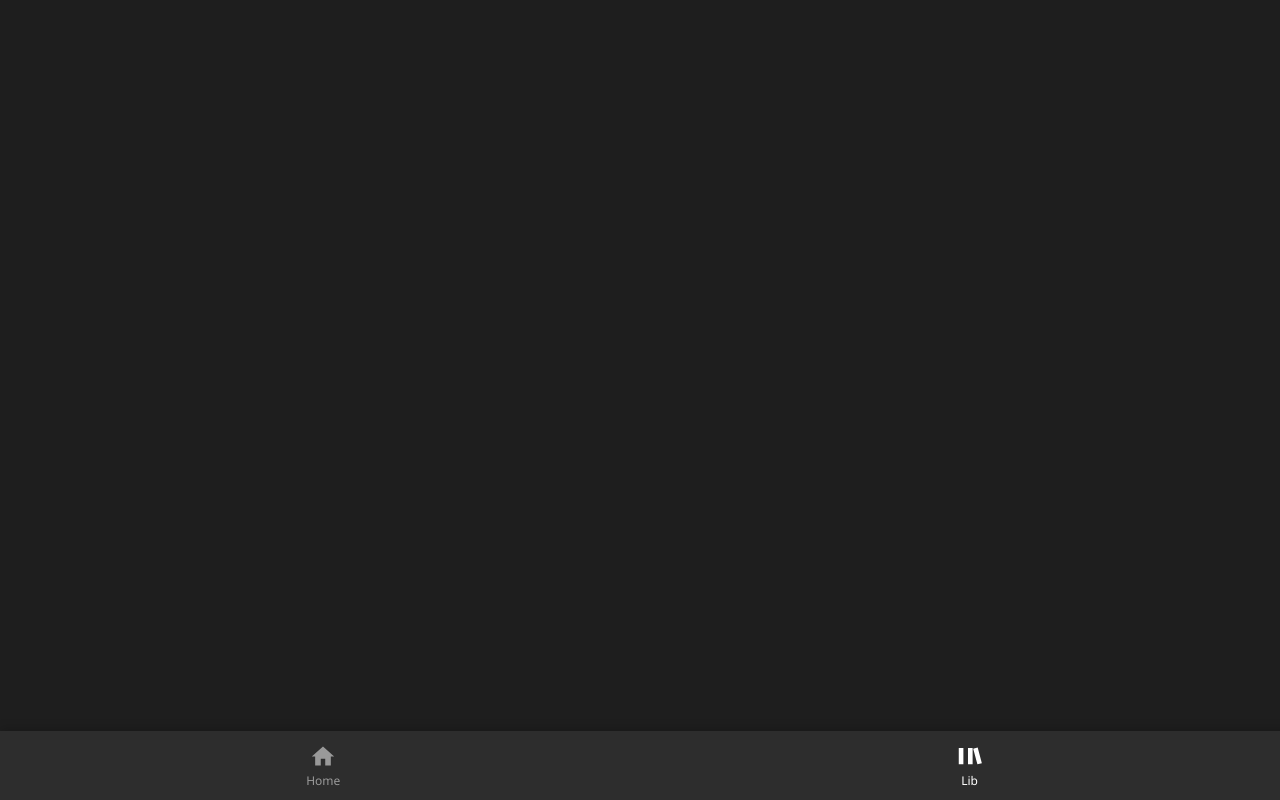
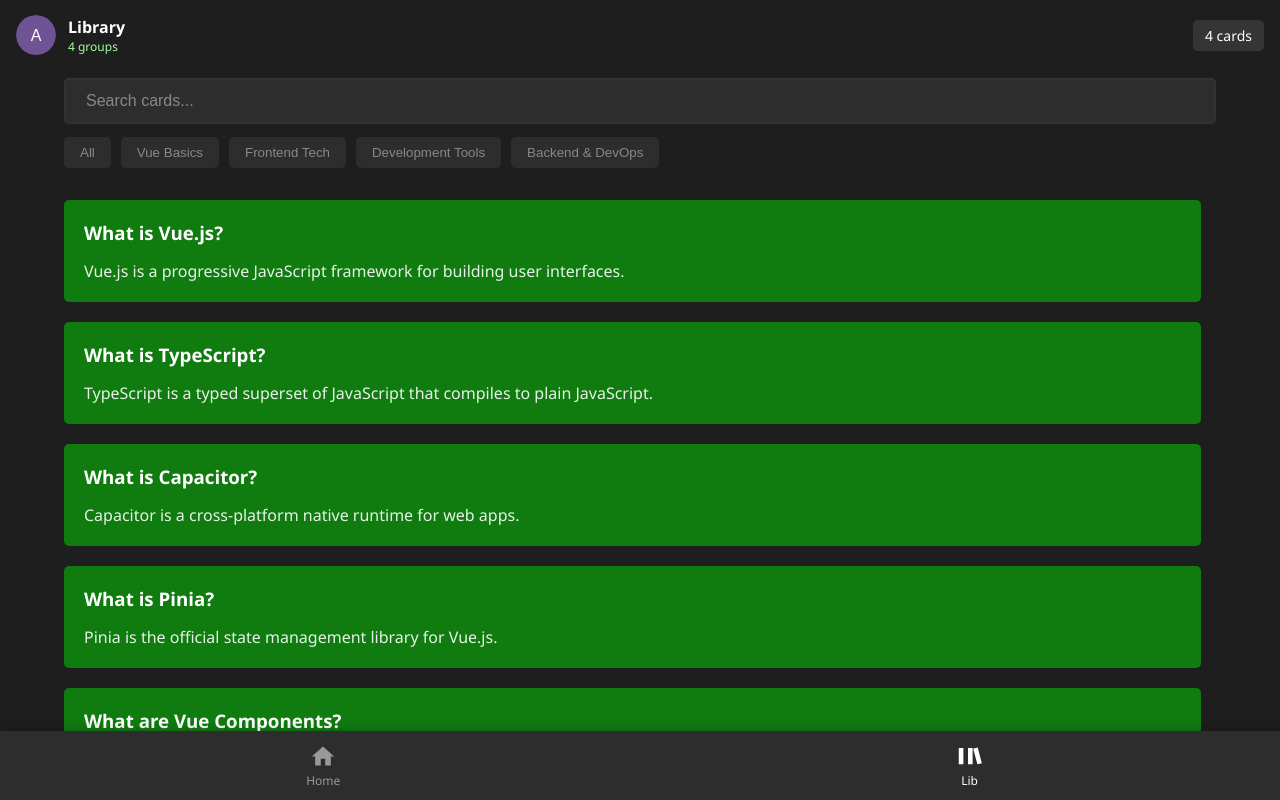
Before and after one commit to lingkerio/agile-cards, a Vue app: page /lib/groups/1 in a window 1280 px wide. Before the commit this address had no page. Built offline with nearby package versions, Linux system fonts and the light colour scheme; the HTML template or start-up script is replaced by a standard one.

Commit message:
- 界面美化

```diff
--- a/components.d.ts
+++ b/components.d.ts
@@ -10,7 +10,6 @@
   export interface GlobalComponents {
     AddButton: typeof import('./src/components/AddButton.vue')['default']
     BottomNavigation: typeof import('./src/components/BottomNavigation.vue')['default']
-    CardGroup: typeof import('./src/components/CardGroup.vue')['default']
     CardView: typeof import('./src/components/CardView.vue')['default']
     RouterLink: typeof import('vue-router')['RouterLink']
     RouterView: typeof import('vue-router')['RouterView']
--- a/src/App.vue
+++ b/src/App.vue
@@ -4,9 +4,14 @@
 
 <template>
   <div class="app">
-    <transition name="fade" mode="out-in">
+    <!-- <transition name="fade" mode="out-in">
       <router-view />
-    </transition>
+    </transition> -->
+    <router-view v-slot="{ Component }">
+      <transition name="fade" mode="out-in">
+        <component :is="Component" />
+      </transition>
+    </router-view>
     <BottomNavigation />
   </div>
 </template>
@@ -32,7 +37,7 @@
 /* 路由过渡动画 */
 .fade-enter-active,
 .fade-leave-active {
-  transition: opacity 0.3s ease;
+  transition: opacity 0.2s ease-in-out;
 }
 
 .fade-enter-from,
--- a/src/components/BottomNavigation.vue
+++ b/src/components/BottomNavigation.vue
@@ -84,7 +84,7 @@
   justify-content: space-around;
   align-items: center;
   box-shadow: 0 -2px 10px rgba(0, 0, 0, 0.2);
-  z-index: 1000;
+  z-index: 9999;
 }
 
 .nav-item {
--- a/src/components/CardView.vue
+++ b/src/components/CardView.vue
@@ -11,7 +11,7 @@
 }>();
 
 const handleClick = () => {
-  router.push(`/lib/${props.title}`);
+  router.push(`/lib/groups/${props.title}`);
 };
 </script>
 
@@ -35,7 +35,7 @@
 .card-view {
   position: relative;
   height: 400px;
-  border-radius: 15px;
+  border-radius: 5px;
   overflow: hidden;
   margin: 0;
   margin-bottom: 16px;
--- a/src/components/TopBar.vue
+++ b/src/components/TopBar.vue
@@ -1,33 +1,37 @@
 <script setup lang="ts">
 import { ref, onMounted, onUnmounted } from 'vue';
+import { defineProps } from 'vue';
 
-const opacity = ref(0);
+// const opacity = ref(0);
 
-const handleScroll = () => {
-  // 计算透明度，随着滚动增加透明度
-  const scrollTop = window.scrollY;
-  // 当滚动超过100px时，顶栏完全不透明
-  opacity.value = Math.min(scrollTop / 100, 1);
-};
+// const handleScroll = () => {
+//   const scrollTop = window.scrollY;
+//   opacity.value = Math.min(scrollTop / 30, 1);
+// };
 
-onMounted(() => {
-  window.addEventListener('scroll', handleScroll);
-});
+// onMounted(() => {
+//   window.addEventListener('scroll', handleScroll);
+// });
 
-onUnmounted(() => {
-  window.removeEventListener('scroll', handleScroll);
-});
+// onUnmounted(() => {
+//   window.removeEventListener('scroll', handleScroll);
+// });
+
+const props = defineProps<{
+  info: string;
+  status: string;
+}>();
 </script>
 
 <template>
-  <div class="top-bar" :style="{ backgroundColor: `rgba(45, 45, 45, ${opacity})` }">
+  <div class="top-bar">
     <div class="user-info">
       <div class="avatar">
         <img src="@/assets/images/avatar.svg" alt="User Avatar" />
       </div>
       <div class="info">
-        <div class="username">Username</div>
-        <div class="status">Online</div>
+        <div class="infomation">{{ props.info }}</div>
+        <div class="status">{{ props.status }}</div>
       </div>
     </div>
     <div class="card-info">
@@ -49,6 +53,7 @@
   padding: 0 16px;
   z-index: 50;
   transition: background-color 0.3s ease;
+  background-color: #1e1e1e;
 }
 
 .user-info {
@@ -75,7 +80,7 @@
   flex-direction: column;
 }
 
-.username {
+.infomation {
   font-weight: bold;
   color: white;
   font-size: 16px;
@@ -86,10 +91,16 @@
   font-size: 12px;
 }
 
+.lib-topbar {
+  font-weight: bold;
+  color: white;
+  font-size: 20px;
+}
+
 .card-info {
   background-color: rgba(255, 255, 255, 0.1);
   padding: 6px 12px;
-  border-radius: 16px;
+  border-radius: 5px;
 }
 
 .card-count {
--- a/src/router/index.ts
+++ b/src/router/index.ts
@@ -25,7 +25,7 @@
       component: LibPage
     },
     {
-      path: '/lib/:filter',
+      path: '/lib/groups/:filter',
       name: 'filtered-library',
       component: LibPage,
       props: true
--- /dev/null
+++ b/src/shims-vue.d.ts
@@ -0,0 +1,5 @@
+declare module '*.vue' {
+  import type { DefineComponent } from 'vue'
+  const component: DefineComponent<{}, {}, any>
+  export default component
+}
--- a/src/views/HomePage.vue
+++ b/src/views/HomePage.vue
@@ -21,7 +21,9 @@
 
 <template>
   <div class="home-page">
-    <TopBar />
+    <TopBar
+      :info="'Username'"
+      :status="'Online'"/>
 
     <div class="card-list">
       <h1>Card List</h1>
@@ -76,31 +78,34 @@
   padding: 10px; /* 内边距 */
   padding-bottom: 0%;
   /* Customize scrollbar */
-  scrollbar-width: thin;  /* For Firefox */
-  scrollbar-color: #107c10 transparent;  /* For Firefox */
+  /* scrollbar-width: thin;
+  scrollbar-color: #107c10 transparent;  For Firefox */
 }
 
 /* For Webkit browsers like Chrome/Safari */
 .horizon-list::-webkit-scrollbar {
-  height: 6px;
+  height: 5px;
 }
 
 .horizon-list::-webkit-scrollbar-track {
-  background: transparent;
+  background: #2d2d2d;
+  -webkit-border-radius: 2.5px;
+  margin: 0 10px;
 }
 
 .horizon-list::-webkit-scrollbar-thumb {
   background-color: #107c10;
-  border-radius: 6px;
+  -webkit-border-radius: 2.5px;
 }
 
 .horizon-list::-webkit-scrollbar-thumb:hover {
   background-color: #0e6a0e;
+  -webkit-border-radius: 2.5px;
 }
 
 .card-item {
   flex: 0 0 auto;
-  width: 300px;
+  width: 85vw;
   cursor: pointer;
   transition: transform 0.2s ease, box-shadow 0.2s ease;
   background: none;
--- a/src/views/LibPage.vue
+++ b/src/views/LibPage.vue
@@ -2,6 +2,7 @@
 import { ref, computed, onMounted } from 'vue'
 import { useCardsStore } from '@/stores/cards'
 import { useCardGroupsStore } from '@/stores/cardGroups'
+import TopBar from '@/components/TopBar.vue'
 
 const props = defineProps<{
   filter?: string
@@ -14,7 +15,6 @@
 
 const searchQuery = ref('')
 const activeFilter = ref('all')
-const currentSearchTerm = ref('')
 
 onMounted(() => {
   if (props.filter) {
@@ -22,13 +22,8 @@
   }
 })
 
-const handleSearch = () => {
-  currentSearchTerm.value = searchQuery.value
-}
-
 const clearSearch = () => {
   searchQuery.value = '';
-  currentSearchTerm.value = '';
 }
 
 const filteredCards = computed(() => {
@@ -43,8 +38,8 @@
   }
 
   // Then apply search query
-  if (currentSearchTerm.value) {
-    const query = currentSearchTerm.value.toLowerCase()
+  if (searchQuery.value) {
+    const query = searchQuery.value.toLowerCase()
     filtered = filtered.filter(card =>
       card.question.toLowerCase().includes(query) ||
       card.answer.toLowerCase().includes(query)
@@ -61,7 +56,11 @@
 
 <template>
   <div class="lib-page">
+    <TopBar
+      :info="'Library'"
+      :status="'4 groups'"/>
     <div class="controls">
+      <div style="width: 90%; margin: 0 auto;">
         <div class="search-container">
           <div class="input-wrapper">
             <input
@@ -69,7 +68,6 @@
               type="text"
               placeholder="Search cards..."
               class="search-input"
-            @keyup.enter="handleSearch"
             />
             <button
               v-if="searchQuery"
@@ -79,9 +77,6 @@
               ×
             </button>
           </div>
-        <button class="search-button" @click="handleSearch">
-          Search
-        </button>
         </div>
         <div class="filter-tabs">
           <button
@@ -102,6 +97,7 @@
           </button>
         </div>
       </div>
+    </div>
 
     <div class="cards-grid">
       <div v-for="card in filteredCards" :key="card.id" class="card">
@@ -109,6 +105,7 @@
         <p>{{ card.answer }}</p>
       </div>
     </div>
+
   </div>
 </template>
 
@@ -116,15 +113,18 @@
 .lib-page {
   padding: 20px;
   background-color: #1e1e1e;
-  min-height: 100vh;
+  height: 100vh;
+  overflow: hidden;  /* 防止页面本身滚动 */
 }
 
 .controls {
-  position: sticky;
-  top: 0;
+  position: fixed;
+  top: 70px;
+  width: 100vw;
+  left: 0;
   background-color: #1e1e1e;
-  padding: 20px 0;
-  z-index: 10;
+  /* padding: 20px 0 0 0; */
+  z-index: 300;
 }
 
 .search-container {
@@ -143,7 +143,7 @@
   padding: 12px 20px;
   margin: 8px 0;
   border: 2px solid #333;
-  border-radius: 25px;
+  border-radius: 5px;
   font-size: 16px;
   outline: none;
   transition: border-color 0.3s;
@@ -156,7 +156,7 @@
 }
 
 .search-input:focus {
-  border-color: #2196f3;
+  border-color: #107c10;
 }
 
 .clear-button {
@@ -188,7 +188,7 @@
   margin: 8px 0;
   padding: 0 25px;
   border: none;
-  border-radius: 25px;
+  border-radius: 5px;
   background-color: #107c10;
   color: white;
   font-size: 16px;
@@ -203,36 +203,39 @@
 .filter-tabs {
   display: flex;
   gap: 10px;
-  margin: 15px 0;
+  margin: 5px 0;
   overflow-x: auto;
-  padding: 5px 0;
   /* Customize scrollbar */
-  scrollbar-width: thin;
-  scrollbar-color: #107c10 transparent;
+  /* scrollbar-width: thin;
+  scrollbar-color: #107c10 transparent; */
 }
 
 /* For Webkit browsers */
 .filter-tabs::-webkit-scrollbar {
-  height: 4px;
+  height: 5px;
 }
 
 .filter-tabs::-webkit-scrollbar-track {
   background: transparent;
+  background: #2d2d2d;
+  -webkit-border-radius: 2.5px;
 }
 
 .filter-tabs::-webkit-scrollbar-thumb {
-  background-color: #107c10;
-  border-radius: 6px;
+  background-color: #535353;
+  -webkit-border-radius: 2.5px;
 }
 
 .filter-tabs::-webkit-scrollbar-thumb:hover {
-  background-color: #0e6a0e;
+  background-color: #797979;
+  -webkit-border-radius: 2.5px;
 }
 
 .filter-tab {
   padding: 8px 16px;
   border: none;
-  border-radius: 20px;
+  margin-bottom: 10px;
+  border-radius: 5px;
   background-color: #2d2d2d;
   color: #888;
   cursor: pointer;
@@ -251,23 +254,54 @@
 }
 
 .cards-grid {
-  display: grid;
-  grid-template-columns: repeat(auto-fill, minmax(300px, 1fr));
+  display: flex;
+  flex-direction: column;
+  /* grid-template-columns: repeat(auto-fill, minmax(300px, 1fr)); */
+  position: fixed;
+  top: 200px;
+  left: 3vw;
   gap: 20px;
-  padding: 20px 0;
+  padding: 0 10px 30px 2vw;
+  height: calc(100vh - 260px);  /* 减去顶部控件和底部导航的高度 */
+  overflow-y: auto;
+  /* scrollbar-width: thin;
+  scrollbar-color: #107c10 transparent; */
+}
+
+/* Webkit scrollbar styles */
+.cards-grid::-webkit-scrollbar {
+  width: 5px;
+}
+
+.cards-grid::-webkit-scrollbar-track {
+  margin: 0 0 30px 0;
+  background: #2d2d2d;
+  -webkit-border-radius: 2.5px;
+}
+
+.cards-grid::-webkit-scrollbar-thumb {
+  background-color: #107c10;
+  -webkit-border-radius: 2.5px;
+}
+
+.cards-grid::-webkit-scrollbar-thumb:hover {
+  background-color: #0e6a0e;
+  -webkit-border-radius: 2.5px;
 }
 
 .card {
   padding: 20px;
   background-color: #107c10;
-  border-radius: 10px;
+  border-radius: 5px;
   color: white;
   cursor: pointer;
   transition: transform 0.2s ease;
+  /* height: 100px; */
+  width: calc(90vw - 15px);
 }
 
 .card:hover {
-  transform: scale(1.02);
+  transform: scale(1.01);
 }
 
 .card h3 {
```
Also changed, not shown: src/test.vue (deleted, +0 -138 lines). Lines whose indentation alone changed are shown as unchanged.
